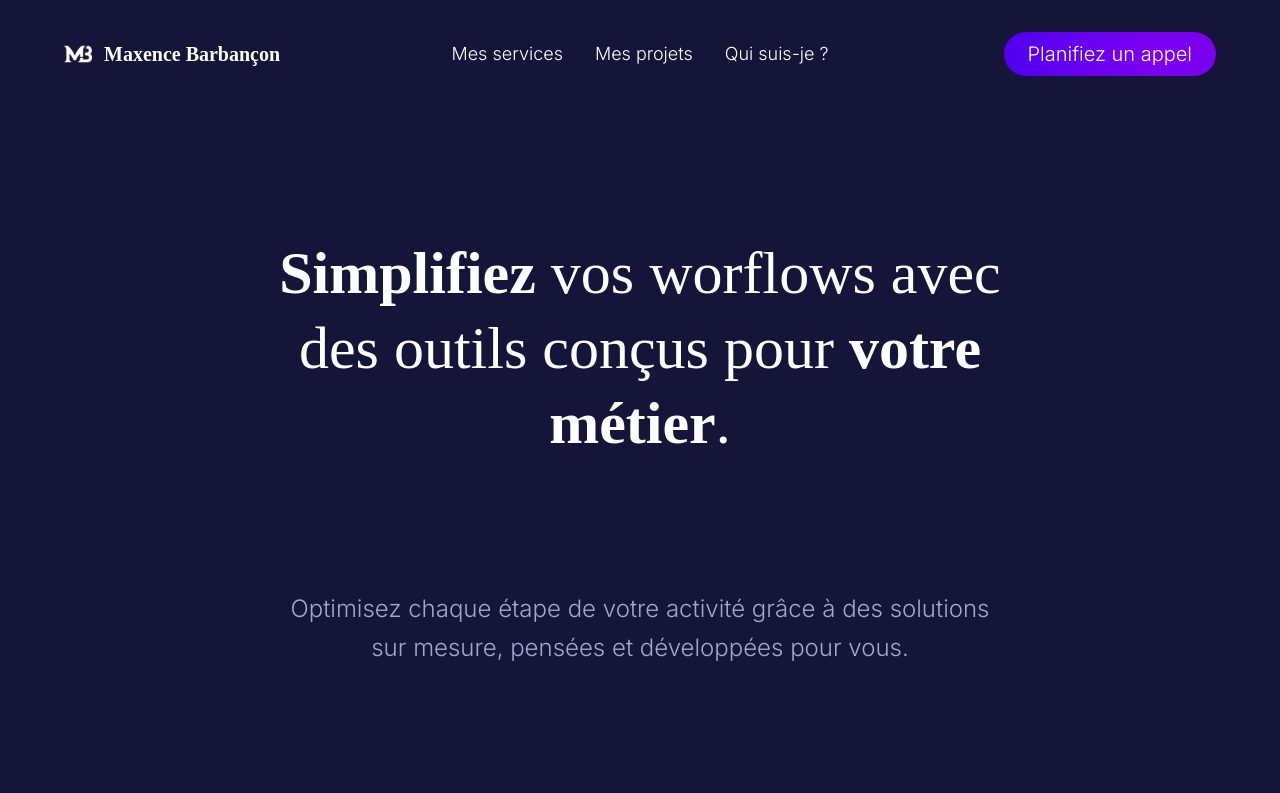
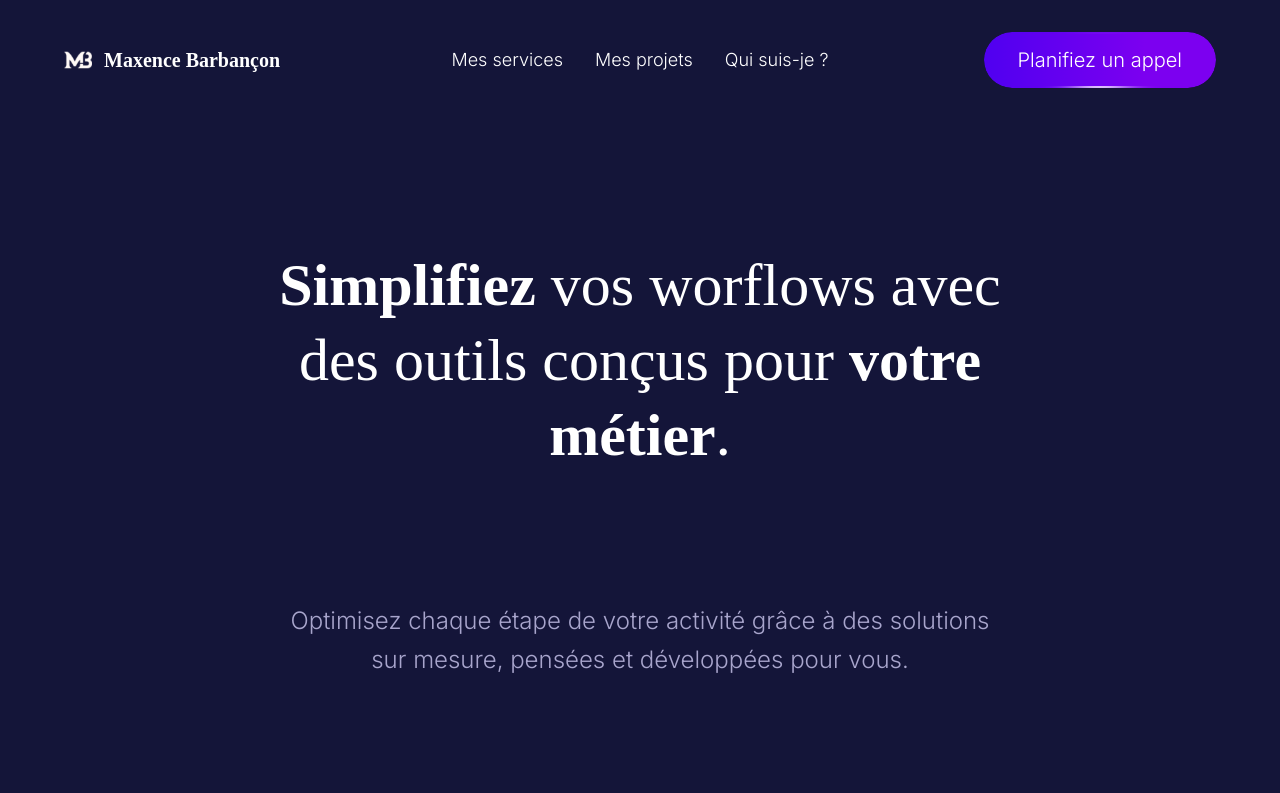
Before and after one commit to maxence-bbcn/portfolio, a React (Vite) app: page / in a window 1280 px wide. Shown: the top 793 px of the page. Built offline with nearby package versions, Linux system fonts and the light colour scheme; a web font is replaced by a local one.

Commit message:
btn animation done

```diff
--- a/src/ui/components/Button.jsx
+++ b/src/ui/components/Button.jsx
@@ -2,9 +2,9 @@ export default function Button({ children, type = "button", className }) {
   return (
     <button
       type={type}
-      className={`button-bg-gradient w-fit rounded-full px-6 py-2 text-base text-white md:text-sm lg:text-base xl:text-xl ${className}`}
+      className={`${className} button-bg-gradient btn-shine w-fit rounded-full text-base text-white md:text-sm lg:text-base xl:text-xl`}
     >
-      {children}
+      <div className="button-bg-gradient px-4">{children}</div>
     </button>
   );
 }
--- a/src/ui/components/CTACard.jsx
+++ b/src/ui/components/CTACard.jsx
@@ -38,7 +38,7 @@ export default function CTACard() {
           </CustomSparkleBulletListItem>
         </div>
         <Button className="lg:hidden">Je réserve un appel gratuit</Button>
-        <Button className="hidden lg:col-start-1 lg:col-end-2 lg:row-start-4 lg:row-end-5 lg:block">
+        <Button className="hidden lg:col-start-1 lg:col-end-2 lg:row-start-4 lg:row-end-5 lg:inline-block">
           Je réserve un appel gratuit maintenant
         </Button>
       </div>
--- a/src/ui/styles/effects.css
+++ b/src/ui/styles/effects.css
@@ -5,3 +5,74 @@
 .glow--menu {
   box-shadow: -10px 50px 50px 0px rgba(141, 137, 188, 0.2);
 }
+
+:root {
+  --padding-hor: 32px;
+}
+
+.btn-shine {
+  position: relative;
+  padding: 2px;
+  overflow: hidden;
+  -webkit-mask-image: -webkit-radial-gradient(white, black);
+  transition: all 150ms ease;
+}
+
+.btn-shine:hover {
+  transform: scale(1.02) translateY(-1px);
+}
+
+.btn-shine div {
+  position: relative;
+  padding: 12px var(--padding-hor);
+  border-radius: 999px;
+  box-shadow: inset 0 -8px 4px rgba(195, 193, 220, 0);
+  transition: all 0.2s ease;
+}
+
+/* Effet lumineux */
+.btn-shine::before {
+  content: "";
+  position: absolute;
+  top: calc(50% - 16px);
+  left: calc(50% - 16px);
+  width: 32px;
+  height: 32px;
+  border-radius: 999px;
+  box-shadow: 0px 24px 32px 10px white;
+  animation: shinebright 5s linear infinite;
+  transition: all 0.1s ease;
+}
+
+.btn-shine:hover div {
+  /* box-shadow: inset 0 -8px 12px rgba(255, 255, 255, 0.1); */
+}
+
+.btn-shine:hover::before {
+  animation-play-state: paused;
+  box-shadow: 0 24px 32px 12px white;
+}
+
+.btn-shine:active {
+  transform: scale(0.98) translateY(1px);
+}
+
+.btn-shine:active::before {
+  box-shadow: 0 24px 32px 42px white;
+}
+
+/* Animation lumineuse */
+@keyframes shinebright {
+  0% {
+    transform: translateX(0) rotate(0deg);
+  }
+  25% {
+    transform: translateX(calc(-1 * var(--padding-hor))) rotate(90deg);
+  }
+  75% {
+    transform: translateX(var(--padding-hor)) rotate(270deg);
+  }
+  100% {
+    transform: translateX(0) rotate(360deg);
+  }
+}
```
